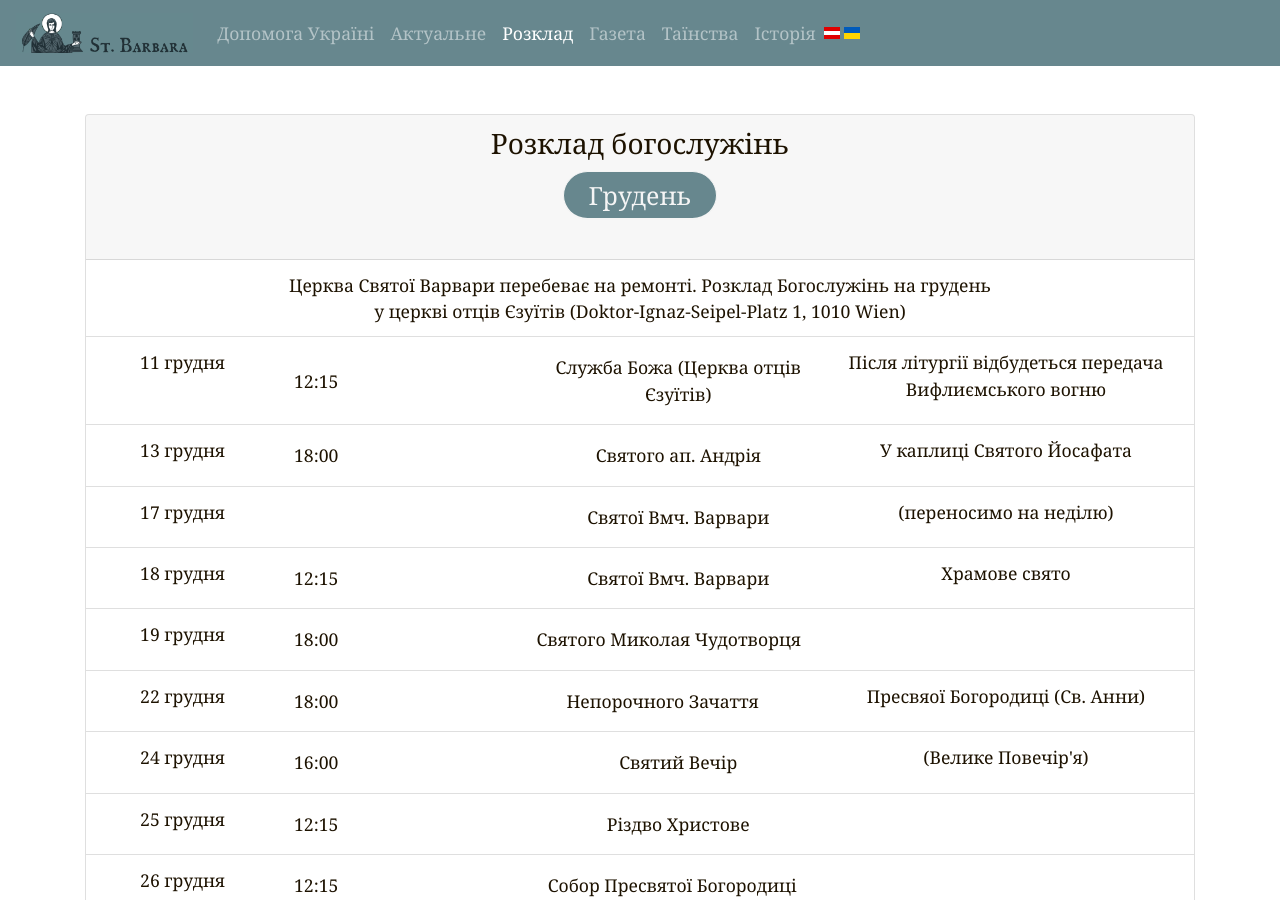
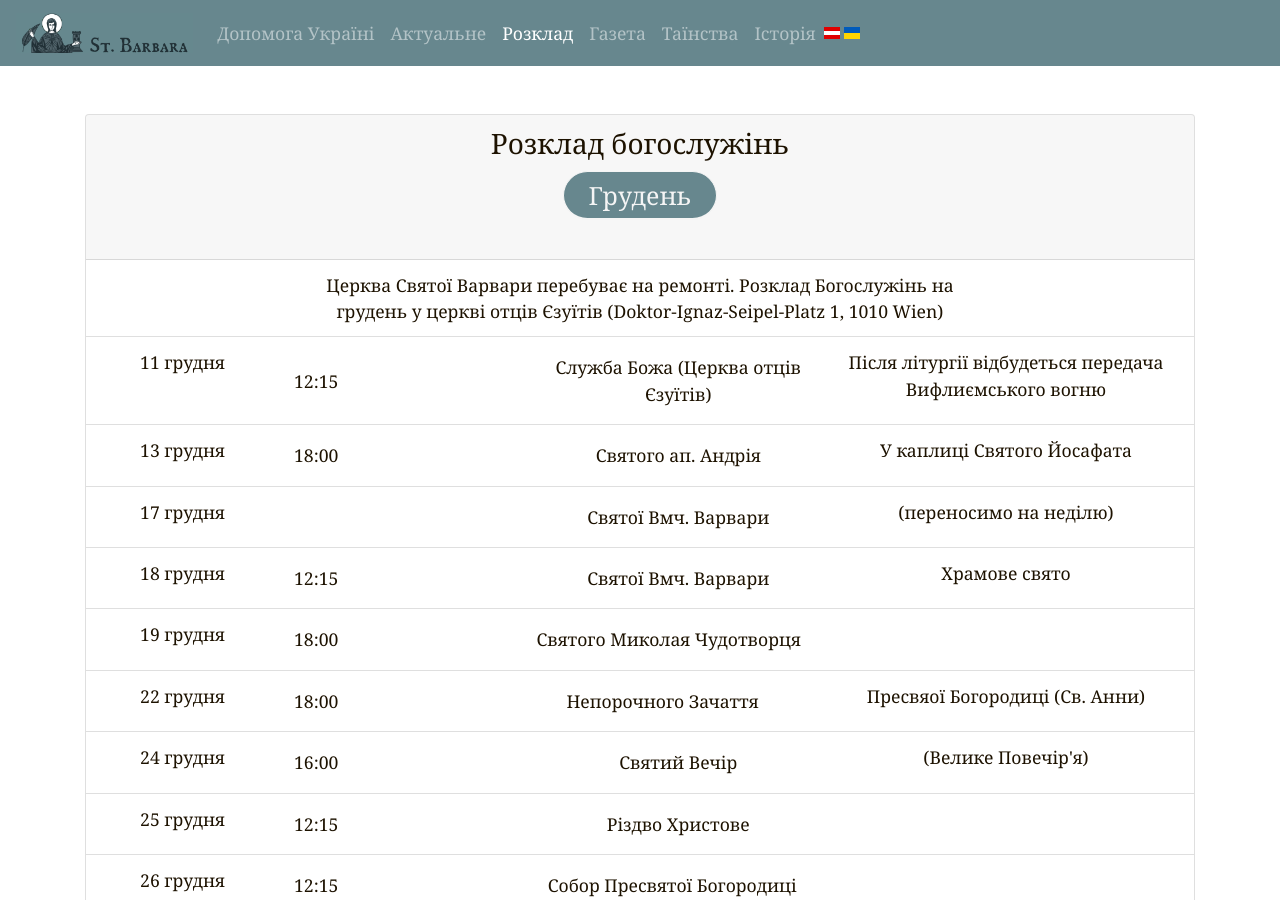
Before and after one commit to n3braska/jekyll, a Jekyll site: the page built from ua/timetable.html, in a window 1280 px wide and 900 px high. Built offline with Jekyll 4.4.1, drawn with Linux system fonts in a browser that asks for light colours.

Commit message:
December timetable patch

```diff
--- a/Gemfile
+++ b/Gemfile
@@ -7,3 +7,5 @@
 gem "jekyll"
 gem "jekyll-image-size"
 gem "kramdown-parser-gfm"
+
+gem "webrick", "~> 1.7"
--- a/_data/ua/calendar.yml
+++ b/_data/ua/calendar.yml
@@ -1021,7 +1021,7 @@
         occasion: null
     is_published: false
     month_date: 11-2022
-  - announcement: "Церква Святої Варвари перебеває на ремонті. Розклад Богослужінь на грудень у церкві отців Єзуїтів (Doktor-Ignaz-Seipel-Platz 1, 1010 Wien)"
+  - announcement: "Церква Святої Варвари перебуває на ремонті. Розклад Богослужінь на грудень у церкві отців Єзуїтів (Doktor-Ignaz-Seipel-Platz 1, 1010 Wien)"
     day:
       - d: 11
         event:
--- a/_includes/timetable.html
+++ b/_includes/timetable.html
@@ -75,6 +75,9 @@
         </div>
     </div>
 
+    <br>
+    <br>
+    <div class="card">
     {% if page.lang=="ua" %}
     <ul class="list-group list-group-flush">
         <li class="list-group-item">
@@ -181,4 +184,5 @@
         </li>
     </ul>
     {% endif %}
+    </div>
 </div>
--- a/_layouts/indexlayout.html
+++ b/_layouts/indexlayout.html
@@ -35,6 +35,7 @@
         {% include indextimetable.html %}
     </div>
 
+    <div class="card">
     {% if page.lang=="ua" %}
     <ul class="list-group list-group-flush">
         <li class="list-group-item">
@@ -140,6 +141,7 @@
             </div>
         </li>
     </ul>
+</div>
     {% endif %}
 
 </div>
```
